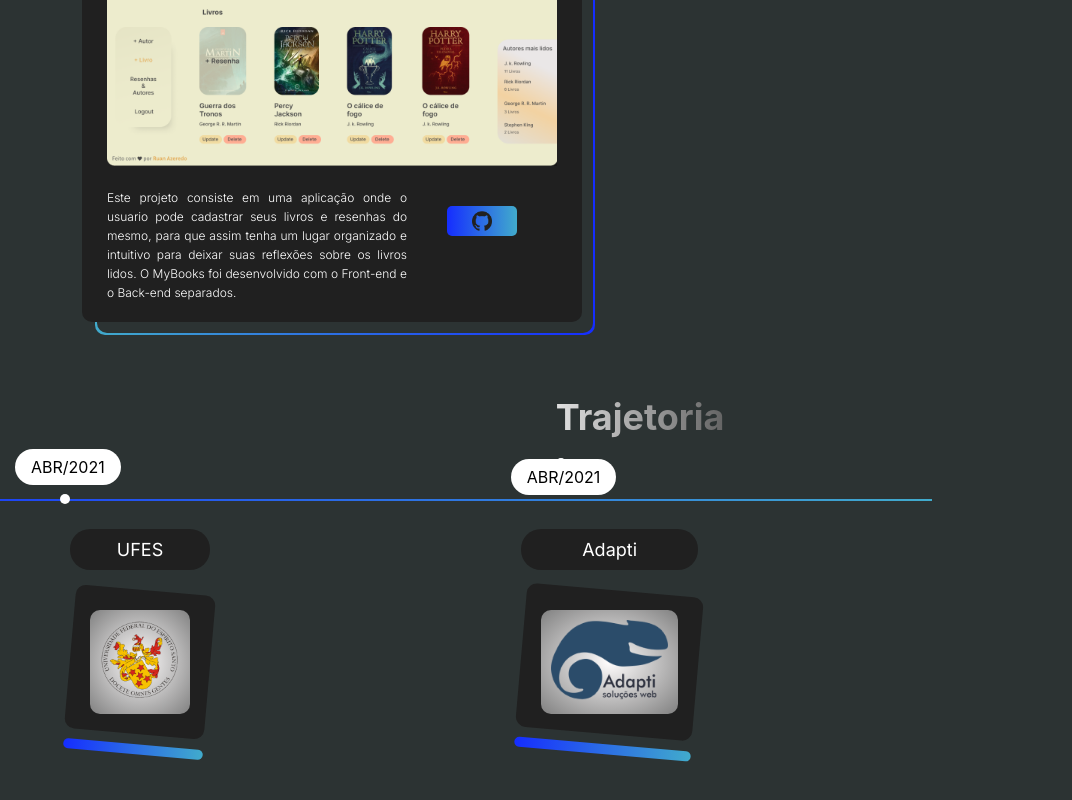
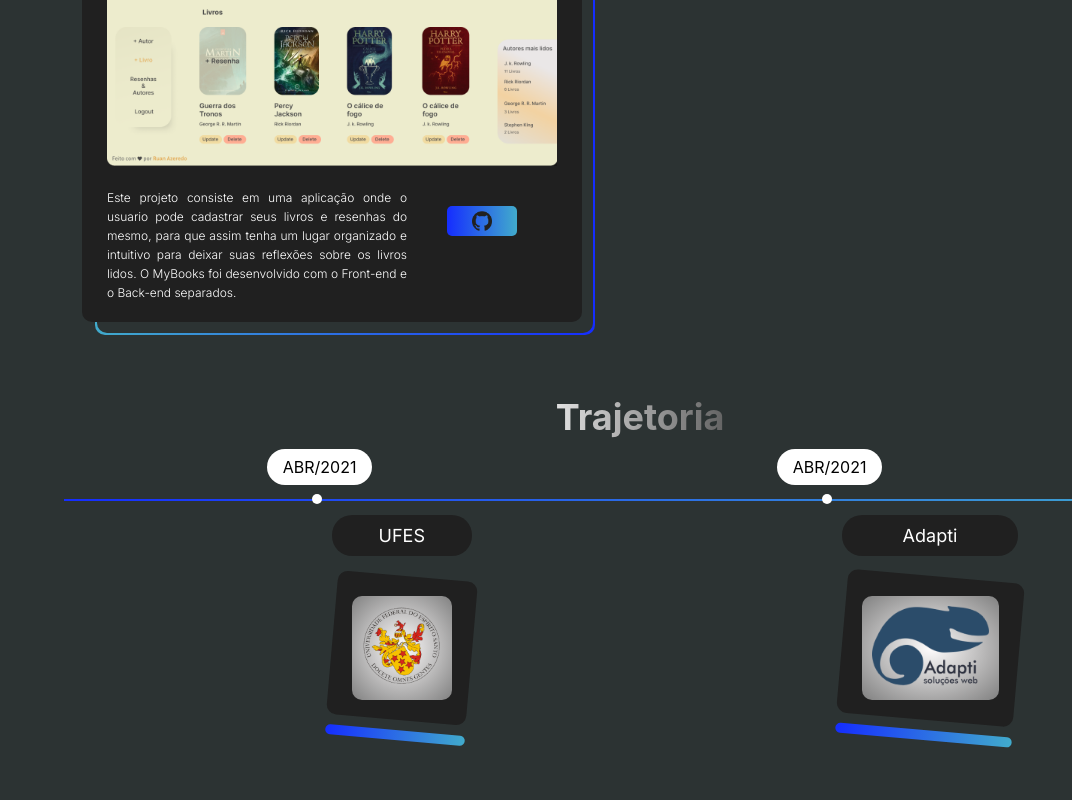
Before and after one commit to Ruan-Azeredo/portifolio, a React (Create React App) app: page / in a window 1280 px wide. Shown: the part 2639-3439 px from the top of the page, without its empty margins (0-1072 px from the left). Built offline with nearby package versions, Linux system fonts and the light colour scheme; a web font is replaced by a local one.

Commit message:
:recycle: refactor: trajetoria v2

```diff
--- a/src/Trajetoria.jsx
+++ b/src/Trajetoria.jsx
@@ -5,18 +5,20 @@ export default function Trajetoria() {
     return (
         <div>
             <Title title='Trajetoria' grayscale={true}/>
-            <div className="time-line-container">
-                <CardComponent name='UFES' logo='logo-ufes.png' description='Entro na Empresa Junior da Comnputação da Faculdade, empresa a qual não tem fins lucrativos para os membros, e que faço parte até hoje, nela aprendi como progrmar e ter a conte....'/>
                 <div className="time-line">
                     <div className="date-container date-l">
                         <div className="date">ABR/2021</div><div className="time-circle c-1"></div>
+                        <CardComponent name='UFES' logo='logo-ufes.png' description='Entro na Empresa Junior da Comnputação da Faculdade, empresa a qual não tem fins lucrativos para os membros, e que faço parte até hoje, nela aprendi como progrmar e ter a conte....'/>
+                    </div>
+                    <div className="date-container date-r">
+                        <div className="date">ABR/2021</div><div className="time-circle c-2"></div>
+                        <CardComponent name='Adapti' logo='logo-adapti.png' description='Entro na Empresa Junior da Comnputação da Faculdade, empresa a qual não tem fins lucrativos para os membros, e que faço parte até hoje, nela aprendi como progrmar e ter a conte....'/>
                     </div>
                     <div className="time-line-gradient"></div>
-                    <div className="date-container date-r">
-                        <div className="time-circle c-2"></div><div className="date">ABR/2021</div>
-                    </div>
                 </div>
-                <CardComponent name='Adapti' logo='logo-adapti.png' mt='mt' description='Entro na Empresa Junior da Comnputação da Faculdade, empresa a qual não tem fins lucrativos para os membros, e que faço parte até hoje, nela aprendi como progrmar e ter a conte....'/>
+            <div className="time-line-container">
+
+
             </div>
         </div>
     )
```
